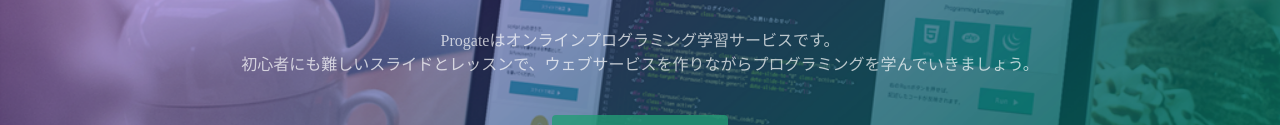
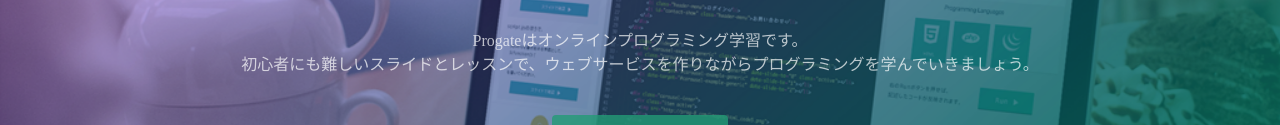
Before and after one commit to koarakko5555/prog-8.github.io, a plain HTML site: page index.html in a window 1280 px wide. Shown: the part 317-442 px from the top of the page. Drawn offline with Linux system fonts and the light colour scheme.

Commit message:
Update index.html

```diff
--- a/index.html
+++ b/index.html
@@ -24,7 +24,7 @@
   <div class="top-wrapper">
     <div class="container">
       <h1>LEARN TO CODE.<br>LEARN TO BE CREATIVE.</h1>
-      <p>Progateはオンラインプログラミング学習サービスです。<br>初心者にも難しいスライドとレッスンで、ウェブサービスを作りながらプログラミングを学んでいきましょう。</p>
+      <p>Progateはオンラインプログラミング学習です。<br>初心者にも難しいスライドとレッスンで、ウェブサービスを作りながらプログラミングを学んでいきましょう。</p>
       <div class="btn-wrapper">
         <a href="#" class="btn signup">新規登録はこちら</a>
         <p>or</p>
```
